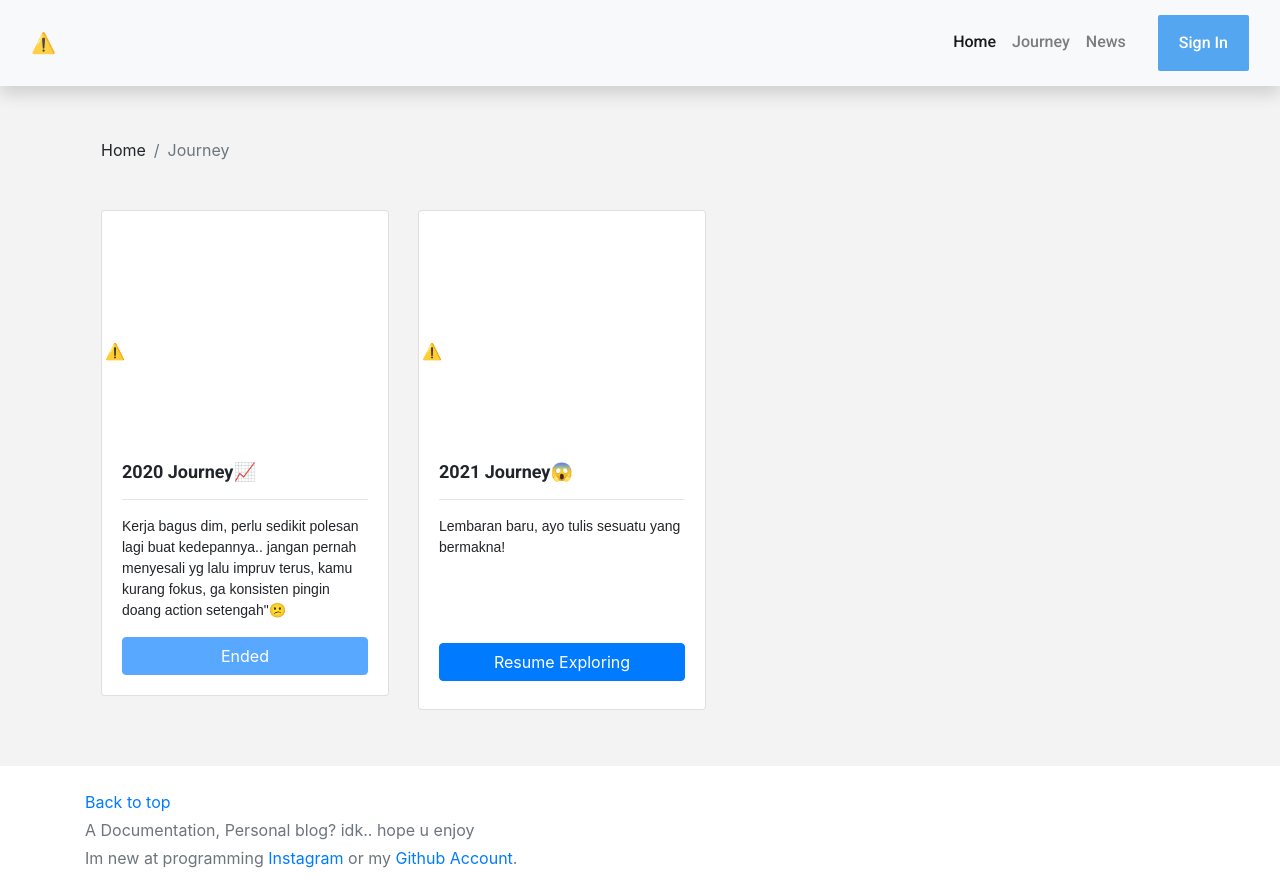
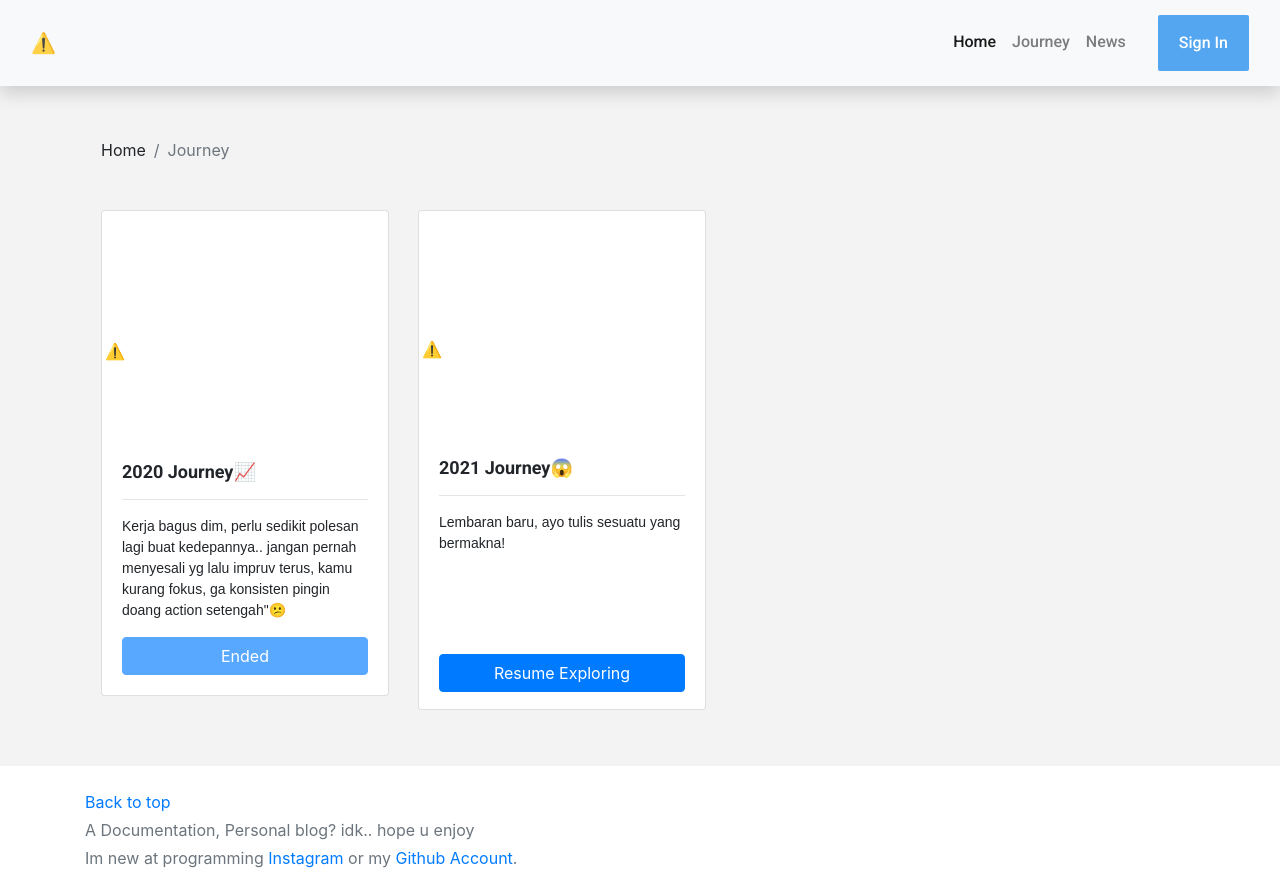
Before and after one commit to diimprasetyos/personal-blogs, a plain HTML site: page journey.html in a window 1280 px wide. Drawn offline with nearby package versions, Linux system fonts and the light colour scheme; no server answers.

Commit message:
Update main.css

```diff
--- a/main.css
+++ b/main.css
@@ -112,7 +112,7 @@ body {
         width: 18rem !important;
     }
     .btn-explore {
-        margin-top: 85px !important;
+        margin-top: 100px !important;
     }
     .centered-image {
         text-align: center;
```
